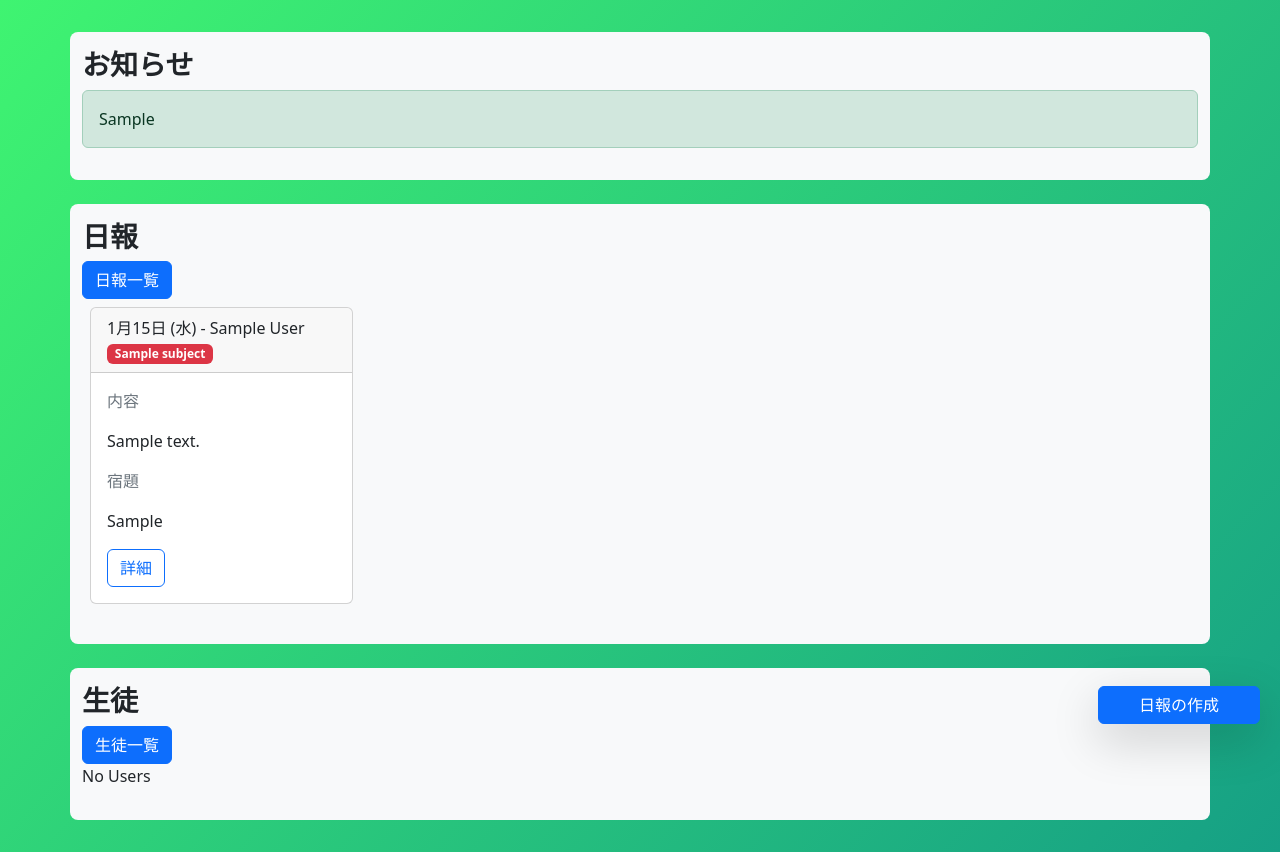
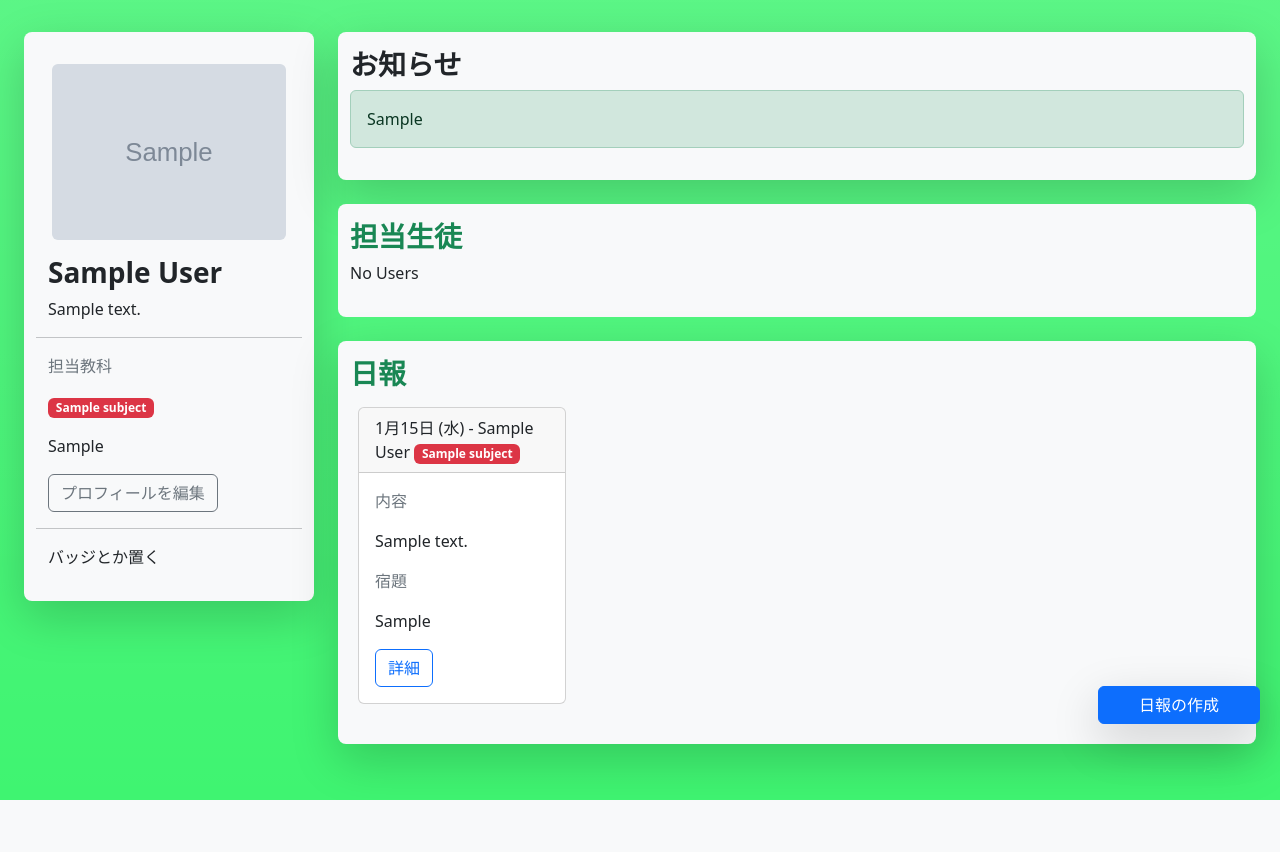
Before and after one commit to YoshihiroUCHIDA/High_Tech_Dreamer, a Django app: page / in a window 1280 px wide. Shown: the part 56-908 px from the top of the page. After the commit the page ends 856 px from the top, so only its background shows below. Run offline with Django 4.2, Linux system fonts and the light colour scheme; a user stored in the database is signed in; tables that the repository leaves empty hold one stand-in row (values such as "Sample post"); grey boxes marked "Sample" are stand-in pictures; some libraries are stand-ins or nearby versions.

Commit message:
マイアカウント情報のカラム追加 その他css微調整

```diff
--- a/jukus/templates/jukus/dashboard.html
+++ b/jukus/templates/jukus/dashboard.html
@@ -2,21 +2,63 @@
 {% block title %}ダッシュボード{% endblock %}
 
 {% block content %}
-  <div class="container my-4 py-3 bg-light rounded-3">
+  <div class="px-4 my-4">
+    <div class="row">
+      <div class="col-3">
+        <div class="container bg-light rounded-3 py-3 shadow-lg">
+          <div id="aaaaaaaaaaaa" class="container my-3 px-3">
+            <img src="{{ user.profile_image.url }}" class="img-fluid rounded">
+          </div>
+          <div class="container">
+            <h3 class="fw-bold">{{ user.name }}</h3>
+          </div>
+          <div class="container">
+            <p>{{ user.bio }}</p>
+          </div>
+          <hr>
+          <div class="container my-3">
+            {% if user.job == "student" %}
+              <p class="fs-6 text-secondary">受講科目</p>
+            {% else %}
+              <p class="fs-6 text-secondary">担当教科</p>
+            {% endif %}
+            {% for subjects in user.subjects.all %}
+              <span class="badge bg-{{subjects.color}}">{{subjects}}</span>
+            {% endfor %}
+          </div>
+          <div class="container my-3">
+            <p>{{user.school}}</p>
+          </div>
+          <div class="container my-3">
+            <a href="#" class="btn btn-outline-secondary">プロフィールを編集</a>
+          </div>
+          <hr>
+          <div class="container my-3">
+            バッジとか置く
+          </div>
+        </div>
+      </div>
+      <div class="col-9">
+        <div class="container bg-light rounded-3 py-3 shadow-lg">
           <h3 class="fw-bold">お知らせ</h3>
           <div class="alert alert-success" role="alert">
             {{juku.news}}
           </div>
         </div>
         <div class="container my-4 py-3 bg-light rounded-3">
-    <h3 class="fw-bold">日報</h3>
-    <a class="btn btn-primary " href="{% url 'diaries:index' %}">日報一覧</a>
+          <h3 class="fw-bold">
+            <a class="text-decoration-none text-success" href="{% url 'users:index' %}">担当生徒</a>
+          </h3>
+          {% include "users/list.html" %}
+        </div>
+        <div class="container my-4 py-3 bg-light rounded-3 shadow-lg">
+          <h3 class="fw-bold">
+            <a class="text-decoration-none text-success" href="{% url 'diaries:index' %}">日報</a>
+          </h3>
           {% include "diaries/list.html" %}
         </div>
-  <div class="container my-4 py-3 bg-light rounded-3">
-    <h3 class="fw-bold">生徒</h3>
-    <a class="btn btn-primary " href="{% url 'users:index' %}">生徒一覧</a>
-    {% include "users/list.html" %}
+        {% include "diaries/create_btn.html" %}
       </div>
-  {% include "diaries/create_btn.html" %}
+    </div>
+  </div>
 {% endblock %}
--- a/templates/base.html
+++ b/templates/base.html
@@ -10,16 +10,19 @@
 	<link href="https://use.fontawesome.com/releases/v6.0.0/css/all.css" rel="stylesheet">
   <script src="https://cdn.jsdelivr.net/npm/chart.js@3.9.1/dist/chart.min.js"></script>
 	<style>
-		.original-gradient {
+		.bg-gradient {
 			background-color: #3ff471;
 			background-image: linear-gradient(132deg, #3ff471 0%, #16A085 100%);
 		}
+    .full {
+        min-height: 100vh;
+    }
 	</style>
 
 </head>
 
 <body>
-	<nav class="navbar navbar-expand-lg navbar-light bg-light">
+  <nav class="navbar navbar-expand-lg navbar-light bg-light nav-gradient">
 		<div class="container-fluid">
 			<a class="navbar-brand" href="/">Proglesson</a>
 			<button class="navbar-toggler" type="button" data-bs-toggle="collapse"
@@ -46,7 +49,7 @@
 			</div>
 		</div>
 	</nav>
-	<div class="m-0 py-2 original-gradient">
+	<div class="m-0 py-2 bg-gradient full">
 		{% block content %}{% endblock %}
 	</div>
 
--- a/users/models.py
+++ b/users/models.py
@@ -38,15 +38,17 @@ class UserManager(BaseUserManager):
 
 
 class CustomUser(AbstractBaseUser, PermissionsMixin):
-    email = models.EmailField(_("email_address"), unique=True)
+    email = models.EmailField(_("メールアドレス"), unique=True)
     name = models.CharField(_("氏名"), max_length=50)
     school = models.CharField(_("学校名"), max_length=50)
+    bio = models.CharField(_("自己紹介"), max_length=150)
     birth = models.DateTimeField(_("生年月日"),null=True)
     job = models.CharField(_("講師or生徒"), max_length=20, choices=(('teacher','講師'),('student','生徒'),('manager','管理者')))
+    profile_image = models.ImageField(null=True, blank=True)
+
     juku = models.ForeignKey(Juku, on_delete=models.CASCADE,null=True)
     subjects = models.ManyToManyField(Subject,null=True)
 
-    profile_image = models.ImageField(null=True, blank=True)
 
     is_staff = models.BooleanField(_("staff status"), default=False)
     is_active = models.BooleanField(_("active"), default=True)
--- a/users/templates/users/list.html
+++ b/users/templates/users/list.html
@@ -1,4 +1,3 @@
-
 {% if users_list %}
   <div class="d-flex flex-row bd-highlight mb-3 flex-wrap">
   {% for user in users_list %}
```
Also changed, not shown: users/templates/users/detail.html (+13 -10 lines), users/templates/users/login.html (+6 -6 lines), users/migrations/0014_customuser_bio_alter_customuser_email.py (added). Lines whose indentation alone changed are shown as unchanged.
